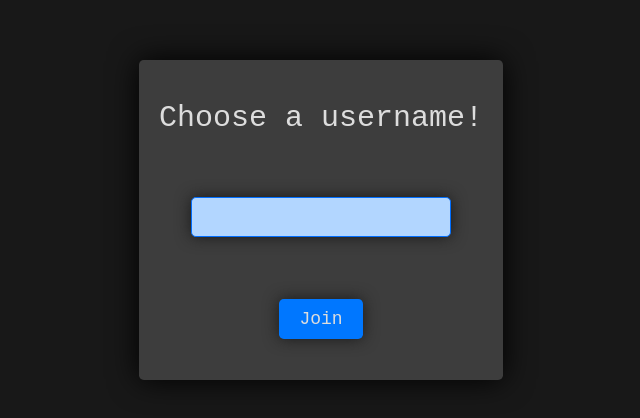
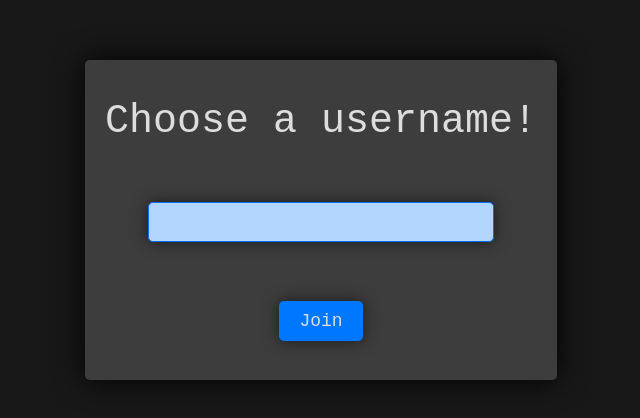
Before and after one commit to MightyCoderX/LAN-Chat, a website: page client/join.html in a window 1280 px wide. Shown: the part 180-598 px from the top of the page, without its empty margins (319-959 px from the left). Drawn offline with Linux system fonts and the light colour scheme.

Commit message:
Updated join.css and TODOs

```diff
--- a/client/join.css
+++ b/client/join.css
@@ -19,7 +19,7 @@ body
 form
 {
     height: 40%;
-    width: min(fit-content, 80vw);
+    width: fit-content;
     display: flex;
     flex-direction: column;
     align-items: center;
@@ -32,7 +32,7 @@ form
 
 form #lblUsername
 {
-    font-size: 30px;
+    font-size: max(5vmin, 2rem);
     color: #dddddd;
 }
 
```
Also changed, not shown: README.md.
